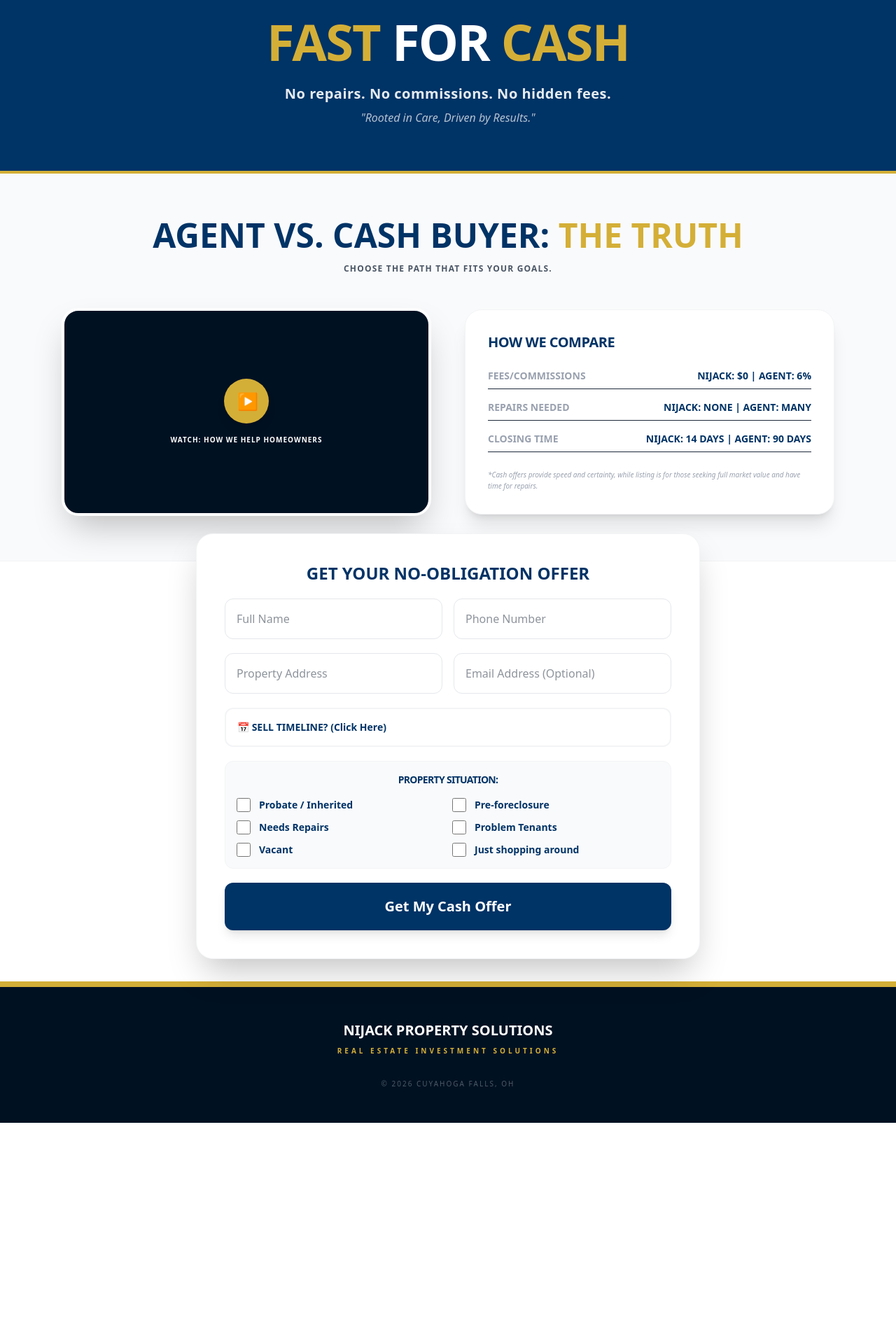
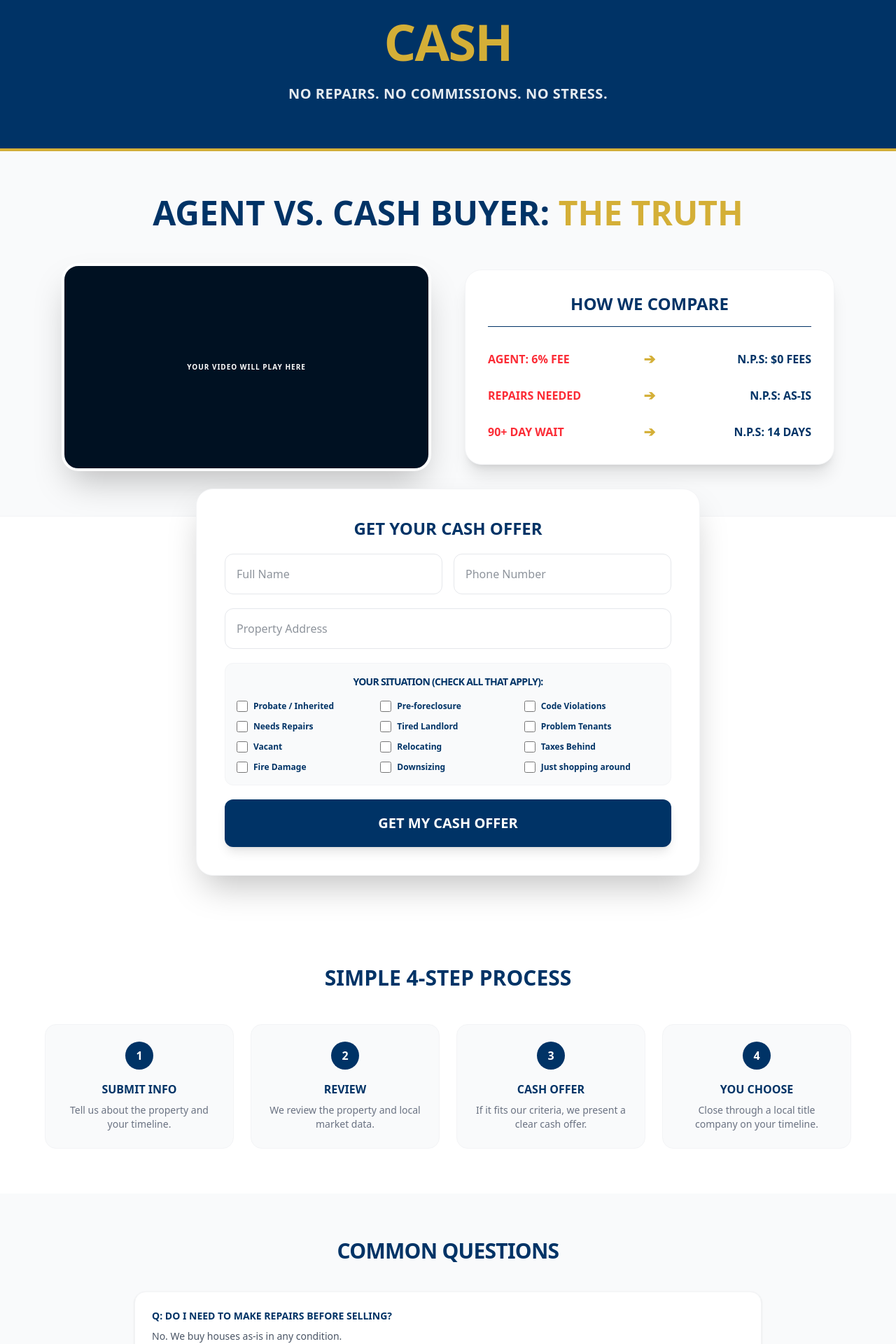
Before and after one commit to nijackacquisitions56/nijack-property-solutions, a React (Vite) app: page / in a window 1280 px wide. Shown: the part 221-2141 px from the top of the page at 70% size. Before the commit the page ends 1825 px from the top, so only its background shows below. Built offline with nearby package versions, Linux system fonts and the light colour scheme.

Commit message:
Update App.jsx

```diff
--- a/src/App.jsx
+++ b/src/App.jsx
@@ -13,9 +13,7 @@ export default function NijackPropertySolutionsWebsite() {
       const response = await fetch("https://formspree.io/f/xaqpozbn", {
         method: "POST",
         body: data,
-        headers: {
-          'Accept': 'application/json'
-        }
+        headers: { 'Accept': 'application/json' }
       });
 
       if (response.ok) {
@@ -37,6 +35,13 @@ export default function NijackPropertySolutionsWebsite() {
     { title: "You Choose", text: "Close through a local title company on your timeline." }
   ];
 
+  const faq = [
+    { q: "Do I need to make repairs before selling?", a: "No. We buy houses as-is in any condition." },
+    { q: "How fast can closing happen?", a: "Many closings happen within 14-21 days, depending on title work." },
+    { q: "What areas do you buy in?", a: "We are based in Northeast Ohio, serving Akron, Cleveland, and surrounding areas." },
+    { q: "Are there commissions or fees?", a: "No. There are zero realtor commissions or hidden fees." }
+  ];
+
   return (
     <div className="min-h-screen bg-white text-gray-800 font-sans">
 
@@ -44,7 +49,6 @@ export default function NijackPropertySolutionsWebsite() {
       <header className="sticky top-0 z-50 border-b bg-white shadow-sm">
         <div className="mx-auto max-w-7xl px-6 py-4 flex justify-between items-center">
           <div className="flex items-center gap-3 group">
-            {/* THE N.P.S. GOLD-FLARE ICON */}
             <div className="h-12 w-auto px-4 bg-[#003366] rounded-xl flex items-center justify-center shadow-[0_0_20px_rgba(212,175,55,0.4)] border-b-4 border-r-4 border-[#D4AF37] transform -rotate-1 group-hover:rotate-0 transition-all duration-300">
               <span className="text-white font-black text-xl tracking-tighter uppercase">N.P.S.</span>
             </div>
@@ -61,140 +65,129 @@ export default function NijackPropertySolutionsWebsite() {
         </div>
       </header>
 
-      {/* HERO SECTION */}
+      {/* HERO */}
       <section className="bg-[#003366] text-white py-16 border-b-4 border-[#D4AF37]">
-        <div className="mx-auto max-w-5xl px-6 text-center">
-          <h1 className="text-4xl md:text-7xl font-black mb-4 tracking-tight leading-tight uppercase">
-            Sell Your House <br/>
-            <span className="text-[#D4AF37]">Fast</span> For <span className="text-[#D4AF37]">Cash</span>
+        <div className="mx-auto max-w-5xl px-6 text-center uppercase">
+          <h1 className="text-4xl md:text-7xl font-black mb-4 tracking-tight leading-tight">
+            Sell Your House <span className="text-[#D4AF37]">Fast</span> For <span className="text-[#D4AF37]">Cash</span>
           </h1>
-          <p className="mt-4 text-lg md:text-xl opacity-90 font-bold tracking-wide">
-            No repairs. No commissions. No hidden fees.
-          </p>
-          <p className="mt-2 text-sm md:text-base opacity-70 italic">
-            "Rooted in Care, Driven by Results."
-          </p>
+          <p className="mt-4 text-lg md:text-xl opacity-90 font-bold tracking-wide">No repairs. No commissions. No stress.</p>
         </div>
       </section>
 
-      {/* AGENT VS CASH BUYER / VIDEO SECTION */}
+      {/* COMPARISON / VIDEO SECTION */}
       <section className="py-16 bg-gray-50 border-b border-gray-100">
-        <div className="mx-auto max-w-6xl px-6">
-          <div className="text-center mb-12">
-            <h2 className="text-3xl md:text-5xl font-black text-[#003366] mb-4 uppercase leading-none">
-              Agent vs. Cash Buyer: <span className="text-[#D4AF37]">The Truth</span>
-            </h2>
-            <p className="text-gray-600 font-bold max-w-2xl mx-auto uppercase text-xs tracking-widest">
-              Choose the path that fits your goals.
-            </p>
-          </div>
+        <div className="mx-auto max-w-6xl px-6 text-center">
+          <h2 className="text-3xl md:text-5xl font-black text-[#003366] mb-12 uppercase">
+            Agent vs. Cash Buyer: <span className="text-[#D4AF37]">The Truth</span>
+          </h2>
 
-          <div className="grid lg:grid-cols-2 gap-12 items-center">
-            {/* VIDEO PLAYER (REPLACE WITH YOUR CANVA/YOUTUBE EMBED) */}
-            <div className="relative aspect-video bg-[#001122] rounded-3xl shadow-2xl overflow-hidden border-4 border-white flex items-center justify-center group">
-              <div className="text-center px-6">
-                <div className="w-16 h-16 bg-[#D4AF37] rounded-full flex items-center justify-center mx-auto mb-4 shadow-lg group-hover:scale-110 transition-transform">
-                  <span className="text-white text-2xl ml-1">▶</span>
-                </div>
-                <p className="text-white font-black tracking-widest uppercase text-[10px]">Watch: How We Help Homeowners</p>
-              </div>
+          <div className="grid lg:grid-cols-2 gap-12 items-center text-left">
+            {/* VIDEO PLACEHOLDER */}
+            <div className="relative aspect-video bg-[#001122] rounded-3xl shadow-2xl overflow-hidden border-4 border-white flex items-center justify-center">
+               <p className="text-white font-black tracking-widest uppercase text-[10px]">Your Video Will Play Here</p>
             </div>
 
             {/* QUICK COMPARISON TABLE */}
             <div className="bg-white rounded-3xl p-8 shadow-xl border border-gray-100">
-              <h3 className="text-xl font-black text-[#003366] mb-6 uppercase tracking-tight">How we compare</h3>
-              <div className="space-y-4">
-                <div className="flex justify-between border-b pb-2 text-xs md:text-sm">
-                  <span className="text-gray-400 font-bold uppercase">Fees/Commissions</span>
-                  <span className="text-[#003366] font-black">NIJACK: $0 | AGENT: 6%</span>
+              <h3 className="text-2xl font-black text-[#003366] mb-8 uppercase text-center border-b pb-4">How We Compare</h3>
+              <div className="space-y-6">
+                <div className="flex justify-between items-center text-sm md:text-base">
+                  <span className="text-red-500 font-black uppercase w-1/3">Agent: 6% Fee</span>
+                  <span className="text-[#D4AF37] text-xl font-bold">➔</span>
+                  <span className="text-[#003366] font-black uppercase w-1/3 text-right">N.P.S: $0 Fees</span>
                 </div>
-                <div className="flex justify-between border-b pb-2 text-xs md:text-sm">
-                  <span className="text-gray-400 font-bold uppercase">Repairs Needed</span>
-                  <span className="text-[#003366] font-black">NIJACK: NONE | AGENT: MANY</span>
+                <div className="flex justify-between items-center text-sm md:text-base">
+                  <span className="text-red-500 font-black uppercase w-1/3">Repairs Needed</span>
+                  <span className="text-[#D4AF37] text-xl font-bold">➔</span>
+                  <span className="text-[#003366] font-black uppercase w-1/3 text-right">N.P.S: As-Is</span>
                 </div>
-                <div className="flex justify-between border-b pb-2 text-xs md:text-sm">
-                  <span className="text-gray-400 font-bold uppercase">Closing Time</span>
-                  <span className="text-[#003366] font-black">NIJACK: 14 DAYS | AGENT: 90 DAYS</span>
+                <div className="flex justify-between items-center text-sm md:text-base">
+                  <span className="text-red-500 font-black uppercase w-1/3">90+ Day Wait</span>
+                  <span className="text-[#D4AF37] text-xl font-bold">➔</span>
+                  <span className="text-[#003366] font-black uppercase w-1/3 text-right">N.P.S: 14 Days</span>
                 </div>
               </div>
-              <p className="mt-6 text-[10px] text-gray-400 italic leading-relaxed">
-                *Cash offers provide speed and certainty, while listing is for those seeking full market value and have time for repairs.
-              </p>
             </div>
           </div>
         </div>
       </section>
 
-      {/* LEAD FORM SECTION */}
-      <section id="contact" className="mx-auto max-w-3xl px-6 -mt-10 pb-8">
+      {/* LEAD FORM */}
+      <section id="contact" className="mx-auto max-w-3xl px-6 -mt-10 pb-16">
         <div className="bg-white rounded-3xl p-6 md:p-10 shadow-2xl border border-gray-100 relative z-10">
           {!submitted ? (
             <form onSubmit={handleSubmit} className="space-y-5">
-              <input type="hidden" name="_subject" value="New Seller Lead - Nijack Property Solutions" />
-              <input type="text" name="_gotcha" className="hidden" />
+              <h2 className="text-2xl font-black text-center text-[#003366] uppercase">Get Your Cash Offer</h2>
+              <div className="grid md:grid-cols-2 gap-4">
+                <input name="full_name" required placeholder="Full Name" className="rounded-xl border border-gray-200 p-4 w-full" />
+                <input name="phone" required type="tel" placeholder="Phone Number" className="rounded-xl border border-gray-200 p-4 w-full" />
+              </div>
+              <input name="property_address" required placeholder="Property Address" className="rounded-xl border border-gray-200 p-4 w-full" />
 
-              <h2 className="text-2xl font-black text-center text-[#003366] uppercase">Get Your No-Obligation Offer</h2>
-
-              <div className="grid md:grid-cols-2 gap-4">
-                <input name="full_name" required placeholder="Full Name" className="rounded-xl border border-gray-200 p-4 w-full focus:ring-2 focus:ring-[#D4AF37] outline-none" />
-                <input name="phone" required type="tel" placeholder="Phone Number" className="rounded-xl border border-gray-200 p-4 w-full focus:ring-2 focus:ring-[#D4AF37] outline-none" />
-              </div>
-
-              <div className="grid md:grid-cols-2 gap-4">
-                <input name="property_address" required placeholder="Property Address" className="rounded-xl border border-gray-200 p-4 w-full focus:ring-2 focus:ring-[#D4AF37] outline-none" />
-                <input name="email" type="email" placeholder="Email Address (Optional)" className="rounded-xl border border-gray-200 p-4 w-full focus:ring-2 focus:ring-[#D4AF37] outline-none" />
-              </div>
-
-              <div className="relative">
-                <select name="timeline" required className="rounded-xl border-2 border-gray-100 p-4 w-full focus:ring-2 focus:ring-[#D4AF37] outline-none bg-white font-bold text-[#003366] appearance-none cursor-pointer text-sm">
-                  <option value="">📅 SELL TIMELINE? (Click Here)</option>
-                  <option value="ASAP">ASAP (Within 30 Days)</option>
-                  <option value="30-60 Days">30-60 Days</option>
-                  <option value="60-90 Days">60-90 Days</option>
-                  <option value="Exploring">Just Exploring Options</option>
-                </select>
-              </div>
-
-              {/* MOTIVATION FILTERS */}
               <div className="p-4 bg-gray-50 rounded-xl border border-gray-100">
-                <p className="font-bold mb-4 text-[#003366] text-sm text-center uppercase tracking-tighter">Property Situation:</p>
-                <div className="grid grid-cols-1 sm:grid-cols-2 gap-3 text-sm">
+                <p className="font-bold mb-4 text-[#003366] text-sm uppercase text-center tracking-tighter">Your Situation (Check all that apply):</p>
+                <div className="grid grid-cols-1 sm:grid-cols-2 md:grid-cols-3 gap-3 text-sm">
                   {[
-                    "Probate / Inherited", "Pre-foreclosure", "Needs Repairs",
-                    "Problem Tenants", "Vacant", "Just shopping around"
+                    "Probate / Inherited", "Pre-foreclosure", "Code Violations",
+                    "Needs Repairs", "Tired Landlord", "Problem Tenants",
+                    "Vacant", "Relocating", "Taxes Behind",
+                    "Fire Damage", "Downsizing", "Just shopping around"
                   ].map((label) => (
-                    <label key={label} className="flex gap-3 items-center cursor-pointer">
-                      <input type="checkbox" name="situation" value={label} className="h-5 w-5 accent-[#003366] rounded" />
-                      <span className="text-[#003366] font-semibold">{label}</span>
+                    <label key={label} className="flex gap-2 items-center cursor-pointer">
+                      <input type="checkbox" name="situation" value={label} className="h-4 w-4 accent-[#003366]" />
+                      <span className="text-[#003366] font-semibold text-[12px]">{label}</span>
                     </label>
                   ))}
                 </div>
               </div>
 
               <button type="submit" className="w-full rounded-xl bg-[#003366] py-5 font-black text-white text-xl shadow-lg hover:bg-[#002244] transition-all transform hover:-translate-y-1">
-                Get My Cash Offer
+                GET MY CASH OFFER
               </button>
             </form>
           ) : (
             <div className="text-center py-12">
-              <div className="text-7xl mb-6 text-[#D4AF37]">🤝</div>
-              <h2 className="text-3xl font-black mb-4 text-[#003366]">Thank You—We’re On It!</h2>
-              <p className="text-gray-600 font-bold mb-6 max-w-md mx-auto">
-                Nicole will personally review your property details today. Expect a friendly call or text shortly.
-              </p>
-              <button onClick={() => setSubmitted(false)} className="text-[#D4AF37] font-bold underline">Submit another property</button>
+              <h2 className="text-3xl font-black mb-4 text-[#003366]">Nicole is on it!</h2>
+              <p className="text-gray-600 font-bold">Expect a call shortly.</p>
             </div>
           )}
         </div>
       </section>
 
+      {/* HOW IT WORKS */}
+      <section className="py-16 bg-white text-center px-6">
+        <h2 className="text-3xl font-black mb-12 text-[#003366] uppercase">Simple 4-Step Process</h2>
+        <div className="mx-auto max-w-6xl grid md:grid-cols-4 gap-6">
+          {steps.map((step, i) => (
+            <div key={i} className="p-6 rounded-2xl bg-gray-50 border border-gray-100">
+              <div className="h-10 w-10 rounded-full bg-[#003366] text-white flex items-center justify-center font-black mx-auto mb-4">{i+1}</div>
+              <h3 className="font-bold text-[#003366] mb-2 uppercase">{step.title}</h3>
+              <p className="text-gray-500 text-sm">{step.text}</p>
+            </div>
+          ))}
+        </div>
+      </section>
+
+      {/* FAQ */}
+      <section className="py-16 bg-gray-50 px-6">
+        <div className="mx-auto max-w-4xl">
+          <h2 className="text-3xl font-black mb-10 text-[#003366] text-center uppercase tracking-tight">Common Questions</h2>
+          <div className="space-y-4">
+            {faq.map((item, i) => (
+              <div key={i} className="bg-white p-6 rounded-2xl shadow-sm border border-gray-100">
+                <p className="font-black text-[#003366] mb-2 uppercase text-sm">Q: {item.q}</p>
+                <p className="text-gray-600 text-sm leading-relaxed">{item.a}</p>
+              </div>
+            ))}
+          </div>
+        </div>
+      </section>
+
       {/* FOOTER */}
-      <footer className="bg-[#001122] text-white py-12 border-t-8 border-[#D4AF37]">
-        <div className="mx-auto max-w-4xl px-6 text-center">
-          <div className="font-black text-xl uppercase mb-2">NIJACK PROPERTY SOLUTIONS</div>
-          <p className="text-[#D4AF37] text-[10px] font-bold tracking-[0.4em] mb-8">REAL ESTATE INVESTMENT SOLUTIONS</p>
-          <p className="text-[10px] opacity-30 uppercase tracking-[0.2em]">© {new Date().getFullYear()} Cuyahoga Falls, OH</p>
-        </div>
+      <footer className="bg-[#001122] text-white py-12 border-t-8 border-[#D4AF37] text-center">
+        <div className="font-black text-xl uppercase mb-2">NIJACK PROPERTY SOLUTIONS</div>
+        <p className="text-[#D4AF37] text-[10px] font-bold tracking-[0.4em]">© {new Date().getFullYear()} Cuyahoga Falls, OH</p>
       </footer>
     </div>
   );
```
